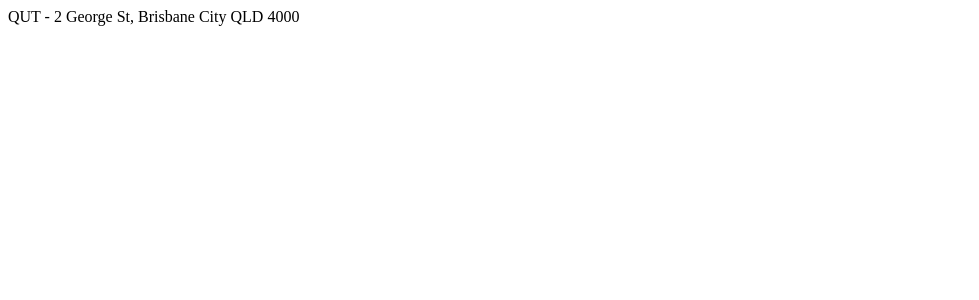
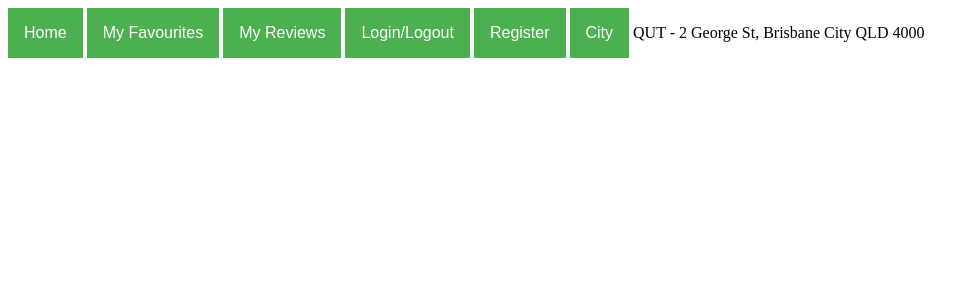
Before and after one commit to douglas-kumar/ifb299, a Django app: page /Website/1/ in a window 1280 px wide. Shown: the top 300 px of the page, without its empty margins (0-979 px from the left). Run offline with Django 3.2, Linux system fonts and the light colour scheme; data comes from the database, SQL or seed files in the repository; both versions use the stored data as it was after the commit.

Commit message:
Updated Menu & Coding Standards
Menu is now on ever webpage so far and links to all current webpages,
coding standards have cover page and little fix-ups

```diff
--- a/CityInformation/Website/admin.py
+++ b/CityInformation/Website/admin.py
@@ -1,5 +1,6 @@
 from django.contrib import admin
-from .models import College
+from .models import *
 
 # Register your models here.
 admin.site.register(College)
+admin.site.register(City)
--- a/CityInformation/Website/models.py
+++ b/CityInformation/Website/models.py
@@ -11,3 +11,10 @@ class College(models.Model):
 
     def __str__(self):
         return self.name + ' - ' + self.address
+
+class City(models.Model):
+    name = models.CharField(max_length=250)
+    state = models.CharField(max_length=60)
+
+    def __str__(self):
+        return self.name + " " + self.state
--- a/CityInformation/Website/templates/Website/base.html
+++ b/CityInformation/Website/templates/Website/base.html
@@ -6,7 +6,6 @@
 <!--	<link rel="stylesheet" type="text/css" href="Website/default.css"> -->
 </head>
 <body>
-
 	<style>
 	.dropbtn {
     background-color: #4CAF50;
@@ -49,16 +48,19 @@
 }
 	</style>
 
-	<button class="dropbtn">Home</button>
-	<button class="dropbtn">My Favourites</button>
-	<button class="dropbtn">My Reviews</button>
-	<button class="dropbtn">Login/Logout</button>
-	<button class="dropbtn">Register</button>
+	<script>
+	</script>
+
+	<button class="dropbtn" onclick="location.href = 'http://127.0.0.1:8000/Website/'">Home</button>
+	<button class="dropbtn" onclick="location.href = '#'">My Favourites</button>
+	<button class="dropbtn" onclick="location.href = '#'">My Reviews</button>
+	<button class="dropbtn" onclick="location.href = '#'">Login/Logout</button>
+	<button id="rgstr" class="dropbtn" onclick="location.href = 'http://127.0.0.1:8000/Website/register/'">Register</button>
 	<div class="dropdown">
 		<button class="dropbtn">City</button>
 		<div class="dropdown-content">
-		<a href="#">Brisbane</a>
-		<a href="#">Sydney</a>
+		<a href="#Brisbane">Brisbane</a>
+		<a href="Sydney">Sydney</a>
 		<a href="#">Melbourne</a>
 		<a href="#">Canberra</a>
 		<a href="#">Perth</a>
--- a/CityInformation/Website/templates/Website/detail.html
+++ b/CityInformation/Website/templates/Website/detail.html
@@ -1 +1,4 @@
+{%  extends 'Website/base.html' %}
+{% block body %}
 {{ college }}
+{%  endblock %}
```
Also changed, not shown: CityInformation/Website/migrations/0003_city.py (added), CityInformation/db.sqlite3, 2 other files.
